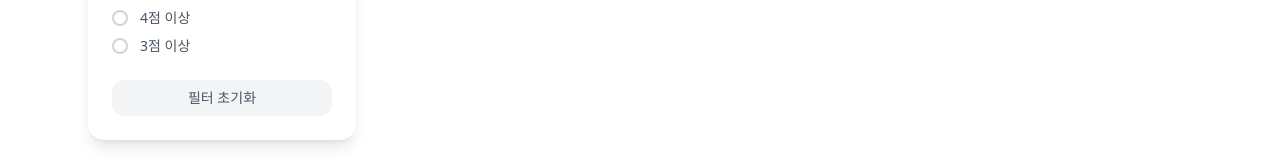
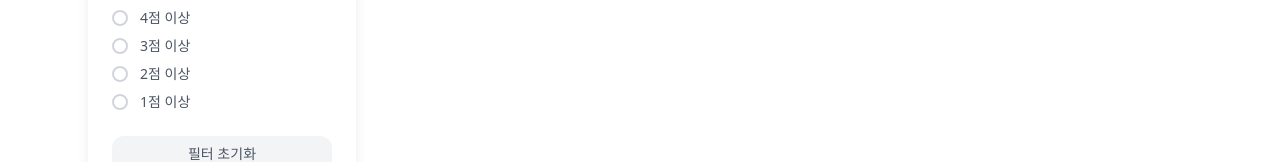
Before and after one commit to prgrms-aibe-devcourse/AIBE3-Project1-Team01, a Next.js app: page /reviews in a window 1280 px wide. Shown: the part 692-854 px from the top of the page. Built offline with nearby package versions, Linux system fonts and the light colour scheme; no server answers; the database is empty.

Commit message:
feat : 평점 필터링 범위 확대

```diff
--- a/app/reviews/components/ReviewFilter.tsx
+++ b/app/reviews/components/ReviewFilter.tsx
@@ -27,11 +27,14 @@ const regions = [
   { id: "포항·안도", name: "포항·안도" },
 ];
 
+//평점 필터링 범위 추가
 const ratings = [
   { id: "all", name: "전체 평점" },
   { id: "5", name: "5점" },
   { id: "4", name: "4점 이상" },
   { id: "3", name: "3점 이상" },
+  { id: "2", name: "2점 이상" },
+  { id: "1", name: "1점 이상" },
 ];
 
 export default function ReviewFilter({
```
